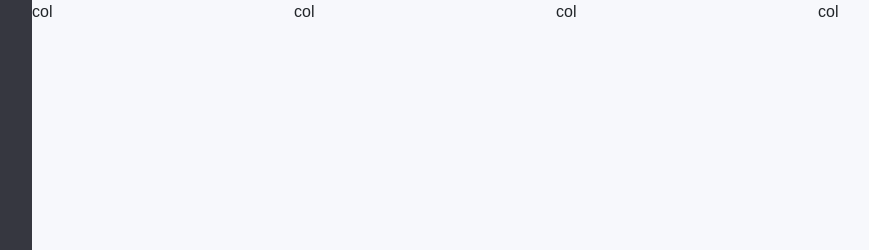
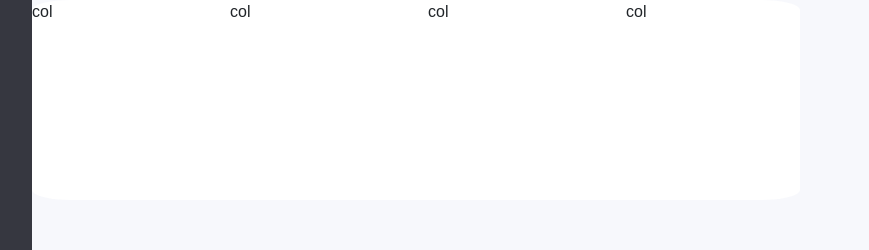
Before and after one commit to chiouwa/INM320SBB_Chelsea_Vandan_BootstrapAssignment, a website: page public/index.html in a window 1280 px wide. Shown: the top 250 px of the page, without its empty margins (224-1093 px from the left). Drawn offline with nearby package versions, Linux system fonts and the light colour scheme; a web font is replaced by a local one.

Commit message:
Column addition
No idea what I'm doing but hopefully this shows up for you

```diff
--- a/public/assets/css/style.scss
+++ b/public/assets/css/style.scss
@@ -28,7 +28,12 @@
 }
 
 .overview-tabs {
-    justify-content: center;
+    width: 75%;
+    height: 25%;
+    background: white;
+    border: 2px;
+    border-color: $dashboard-Colour;
+    border-radius: 5%;
 }
 
 // DASHBOARD BUTTONS
--- a/public/index.html
+++ b/public/index.html
@@ -17,7 +17,7 @@
     </div>
 
     <div class="overview-menu">
-        <div class="overview-tabs">
+        <div class="overview-tabs text-centre">
             <div class="row">
               <div class="col">col</div>
               <div class="col">col</div>
```
Also changed, not shown: public/assets/css/style.css, 1 other file.
